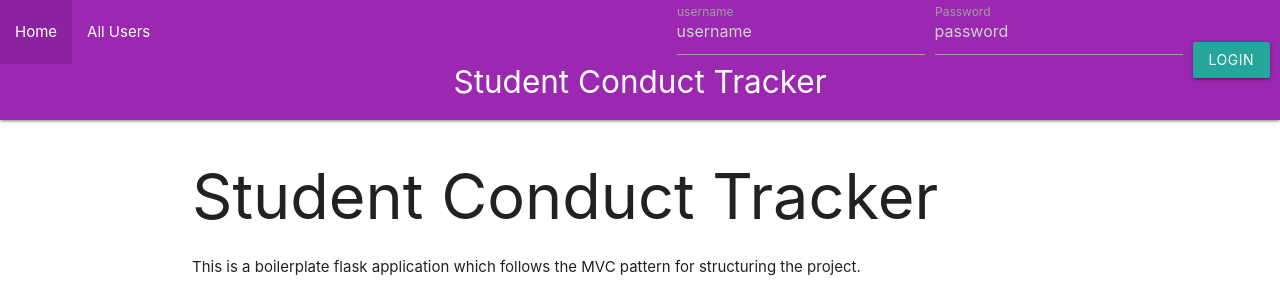
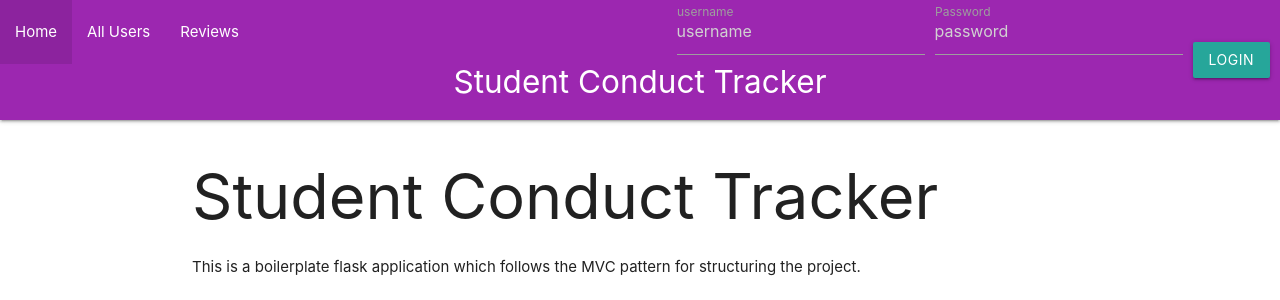
Before and after one commit to nickperi/Student-Staff-Conduct-Tracker, a Flask app: page / in a window 1280 px wide. Shown: the top 300 px of the page. Run offline with Flask 3, Linux system fonts and the light colour scheme.

Commit message:
Update layout.html

```diff
--- a/App/templates/layout.html
+++ b/App/templates/layout.html
@@ -6,7 +6,7 @@
      <!--Import Google Icon Font-->
     <link href="https://fonts.googleapis.com/icon?family=Material+Icons" rel="stylesheet">
     <!-- Compiled and minified CSS -->
-    <link rel="stylesheet" href="static/materialize.min.css">
+    <link rel="stylesheet" href="{{ url_for('static', filename='materialize.min.css') }}">
     <!--Let browser know website is optimized for mobile-->
     <meta name="viewport" content="width=device-width, initial-scale=1.0"/>
     <title>{% block title %}{% endblock %}</title>
@@ -21,7 +21,7 @@
                 <li><a href="/">Home</a></li>
 
                 {% if is_authenticated %}
-                  <li><a href="/identify">Identify User</a></li>
+                  <li><a href="{{ url_for('staff_views.my_page', id=current_user.id) }}">Identify User</a></li>
                   <li><a href="/students">Add Student</a></li>
                   <li><a href="/staff">Add Staff</a></li>
                   <li><a href="/reviews">Log Review</li>
@@ -30,6 +30,7 @@
                 {% endif %}
 
                 <li><a href="/static/users">All Users</a></li>
+                <li><a href="/static/reviews">Reviews</a></li>
             </ul>
 
             {% if is_authenticated %}
```
